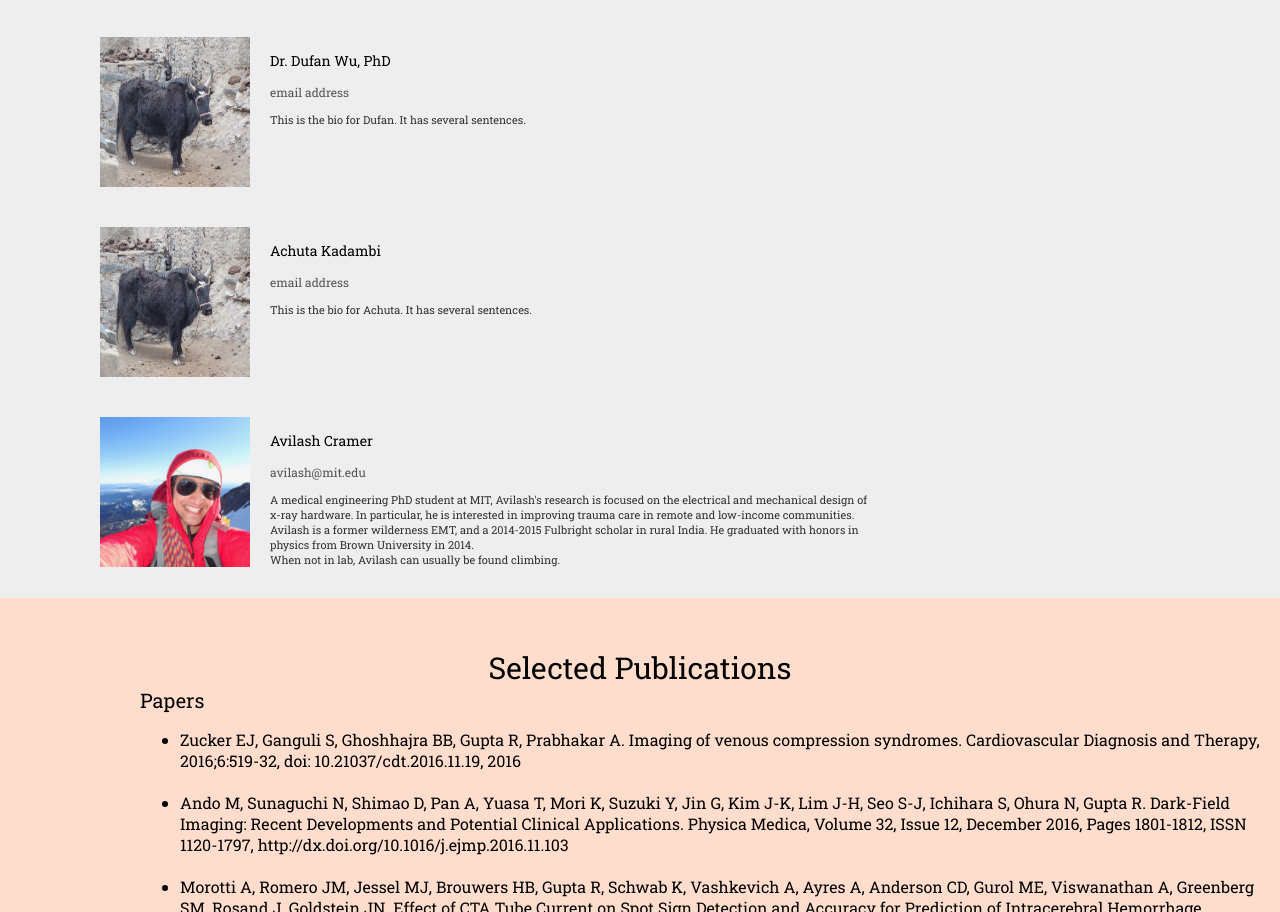
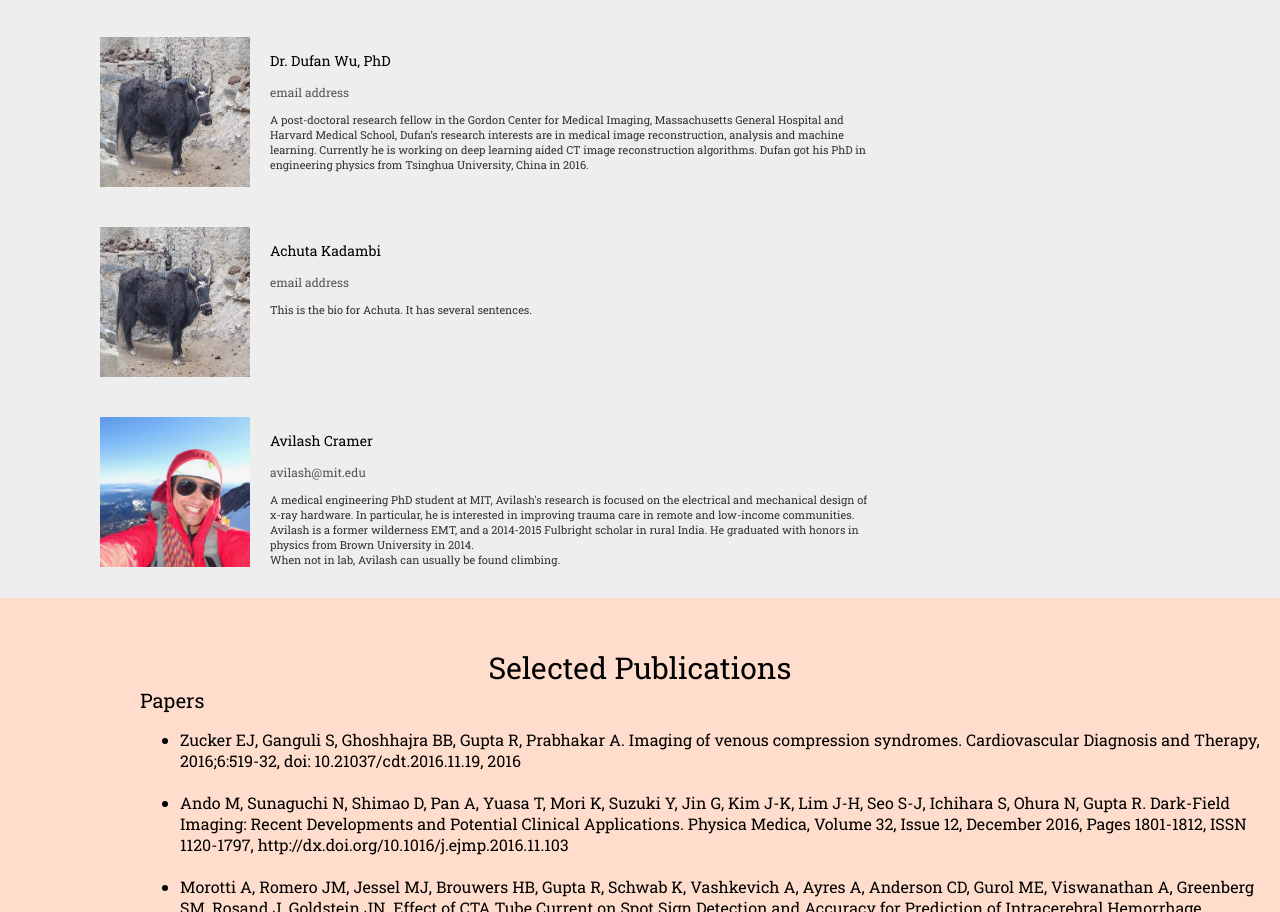
Before and after one commit to avicramer/guptaLab, a website: page index.html in a window 1280 px wide. Shown: the part 2021-2933 px from the top of the page. Drawn offline with nearby package versions, Linux system fonts and the light colour scheme.

Commit message:
added Dufan's bio

```diff
--- a/index.html
+++ b/index.html
@@ -287,8 +287,12 @@
                 <div class='people-item-content'>
                     <p class='people-item-name'> Dr. Dufan Wu, PhD
                     <p class='people-item-title'> email address
-                    <p class='people-item-bio'> This is the bio for Dufan. It
-                        has several sentences.
+                    <p class='people-item-bio'> A post-doctoral research fellow
+                        in the Gordon Center for Medical Imaging, Massachusetts
+                        General Hospital and Harvard Medical School, Dufan’s research
+                        interests are in medical image reconstruction, analysis and machine learning.
+                        Currently he is working on deep learning aided CT image reconstruction algorithms.
+                        Dufan got his PhD in engineering physics from Tsinghua University, China in 2016.
                 </div>
             </div>
 
```
